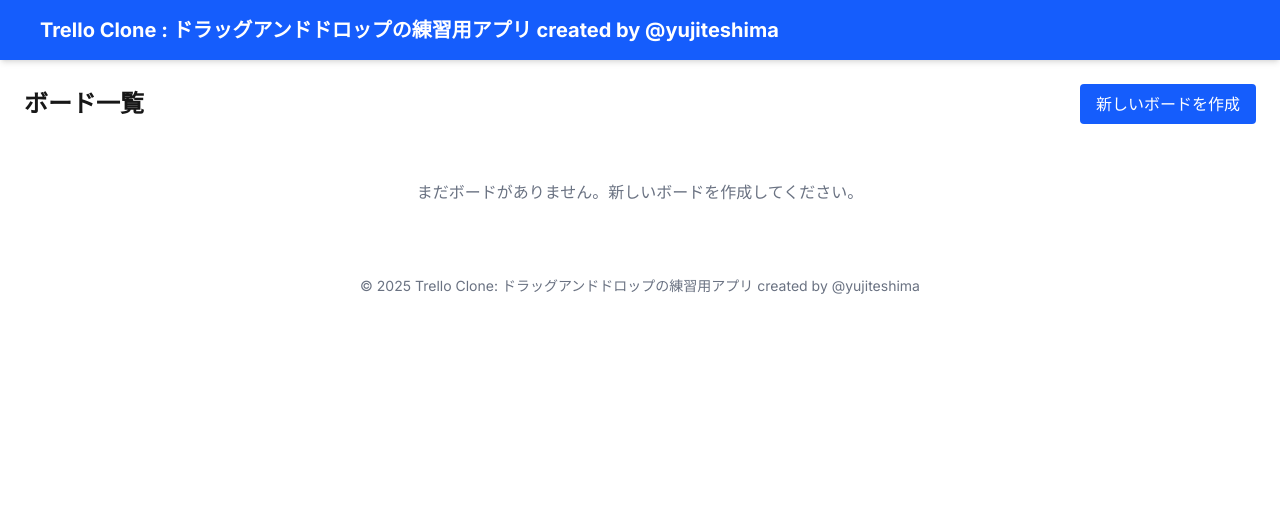
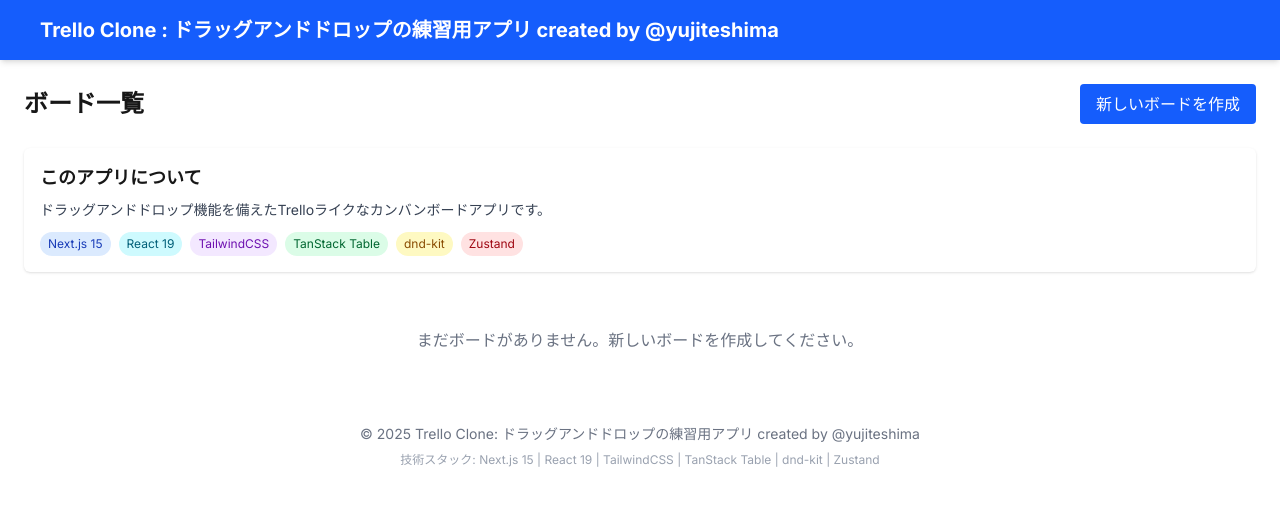
Before and after one commit to yujiteshima/trello-clone, a Next.js app: page / in a window 1280 px wide. Shown: the top 506 px of the page. Built offline with nearby package versions, Linux system fonts and the light colour scheme.

Commit message:
feat: トップページと共通レイアウトに使用技術（Next.js 15、React 19、TailwindCSS、TanStack Table、dnd-kit、Zustand）の情報を追加

```diff
--- a/src/app/layout.tsx
+++ b/src/app/layout.tsx
@@ -29,7 +29,12 @@
           {children}
         </main>
         <footer className="mt-auto p-4 text-center text-gray-500 dark:text-gray-400 text-sm">
-          <p>© {new Date().getFullYear()} Trello Clone: ドラッグアンドドロップの練習用アプリ created by @yujiteshima</p>
+          <div className="space-y-2">
+            <p>© {new Date().getFullYear()} Trello Clone: ドラッグアンドドロップの練習用アプリ created by @yujiteshima</p>
+            <p className="text-xs text-gray-400 dark:text-gray-500">
+              技術スタック: Next.js 15 | React 19 | TailwindCSS | TanStack Table | dnd-kit | Zustand
+            </p>
+          </div>
         </footer>
       </body>
     </html>
--- a/src/app/page.tsx
+++ b/src/app/page.tsx
@@ -36,6 +36,21 @@
           新しいボードを作成
         </Button>
       </div>
+
+      <Card className="mb-6">
+        <h2 className="text-lg font-semibold mb-2">このアプリについて</h2>
+        <p className="text-sm text-gray-700 dark:text-gray-300 mb-3">
+          ドラッグアンドドロップ機能を備えたTrelloライクなカンバンボードアプリです。
+        </p>
+        <div className="flex flex-wrap gap-2">
+          <span className="px-2 py-1 bg-blue-100 dark:bg-blue-900 text-blue-800 dark:text-blue-100 text-xs rounded-full">Next.js 15</span>
+          <span className="px-2 py-1 bg-cyan-100 dark:bg-cyan-900 text-cyan-800 dark:text-cyan-100 text-xs rounded-full">React 19</span>
+          <span className="px-2 py-1 bg-purple-100 dark:bg-purple-900 text-purple-800 dark:text-purple-100 text-xs rounded-full">TailwindCSS</span>
+          <span className="px-2 py-1 bg-green-100 dark:bg-green-900 text-green-800 dark:text-green-100 text-xs rounded-full">TanStack Table</span>
+          <span className="px-2 py-1 bg-yellow-100 dark:bg-yellow-900 text-yellow-800 dark:text-yellow-100 text-xs rounded-full">dnd-kit</span>
+          <span className="px-2 py-1 bg-red-100 dark:bg-red-900 text-red-800 dark:text-red-100 text-xs rounded-full">Zustand</span>
+        </div>
+      </Card>
 
       {isCreating && (
         <Card className="p-4">
```
